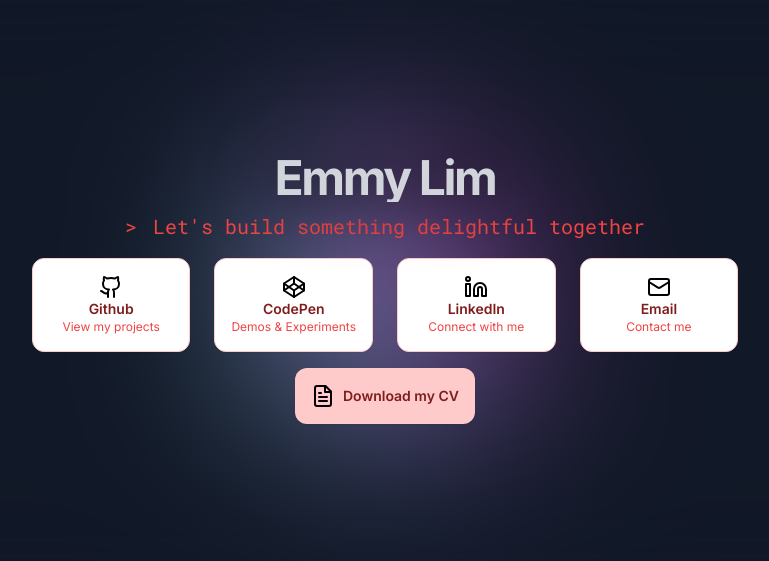
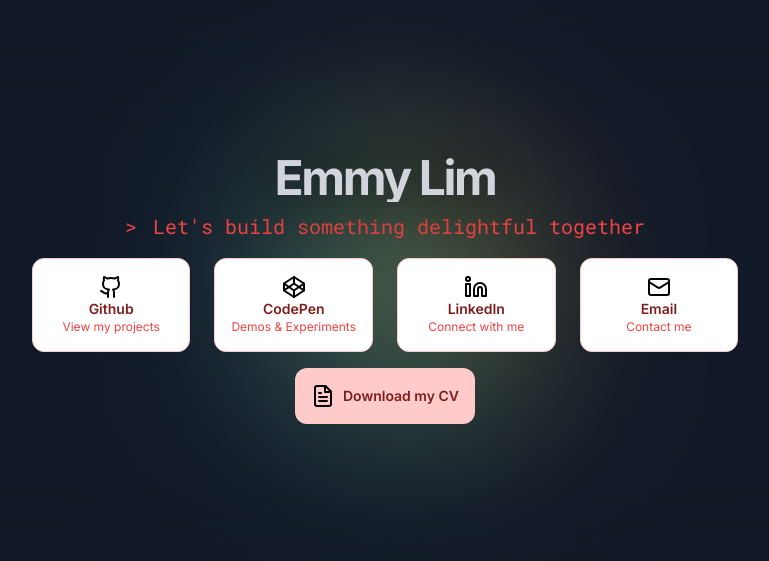
Before and after one commit to emmyrlim/personal, a Next.js app: page / in a window 1280 px wide. Shown: the part 111-672 px from the top of the page, without its empty margins (255-1024 px from the left). Built offline with nearby package versions, Linux system fonts and the light colour scheme.

Commit message:
more colors

```diff
--- a/src/components/header.tsx
+++ b/src/components/header.tsx
@@ -2,7 +2,7 @@
 
 import React from "react";
 import styles from "./header.module.css";
-import Typestream from "./typestream";
+import Typestream from "@/components/typestream";
 
 const SUBHEADERS = [
   "I make pretty things on the internet",
--- a/src/components/pointerWrapper.module.css
+++ b/src/components/pointerWrapper.module.css
@@ -4,18 +4,36 @@
 
 .colorBlob {
     background: linear-gradient(
-        to right,
-        aquamarine,
-        mediumpurple,
-        mediumvioletred
-    );
+            to right,
+            aquamarine,
+            mediumpurple,
+            mediumvioletred,
+            #157a6e,
+            #ffa630
+        )
+        repeat;
+    background-size: 300% 100%;
+    background-position: 0 100%;
     animation:
         blobdeform 8s infinite,
+        colorshift 14s infinite,
         fadeIn 2s;
 }
 
 .blur {
     backdrop-filter: blur(100px);
+}
+
+@keyframes colorshift {
+    0% {
+        background-position: 0% 100%;
+    }
+    50% {
+        background-position: 100%;
+    }
+    100% {
+        background-position: 0% 100%;
+    }
 }
 
 @keyframes fadeIn {
--- a/src/components/pointerWrapper.tsx
+++ b/src/components/pointerWrapper.tsx
@@ -28,7 +28,7 @@ export default function PointerWrapper({
         transition={{
           type: "spring",
           bounce: 0.2,
-          duration: 0.2,
+          duration: 0.4,
           restSpeed: 1000,
         }}
       >
```
